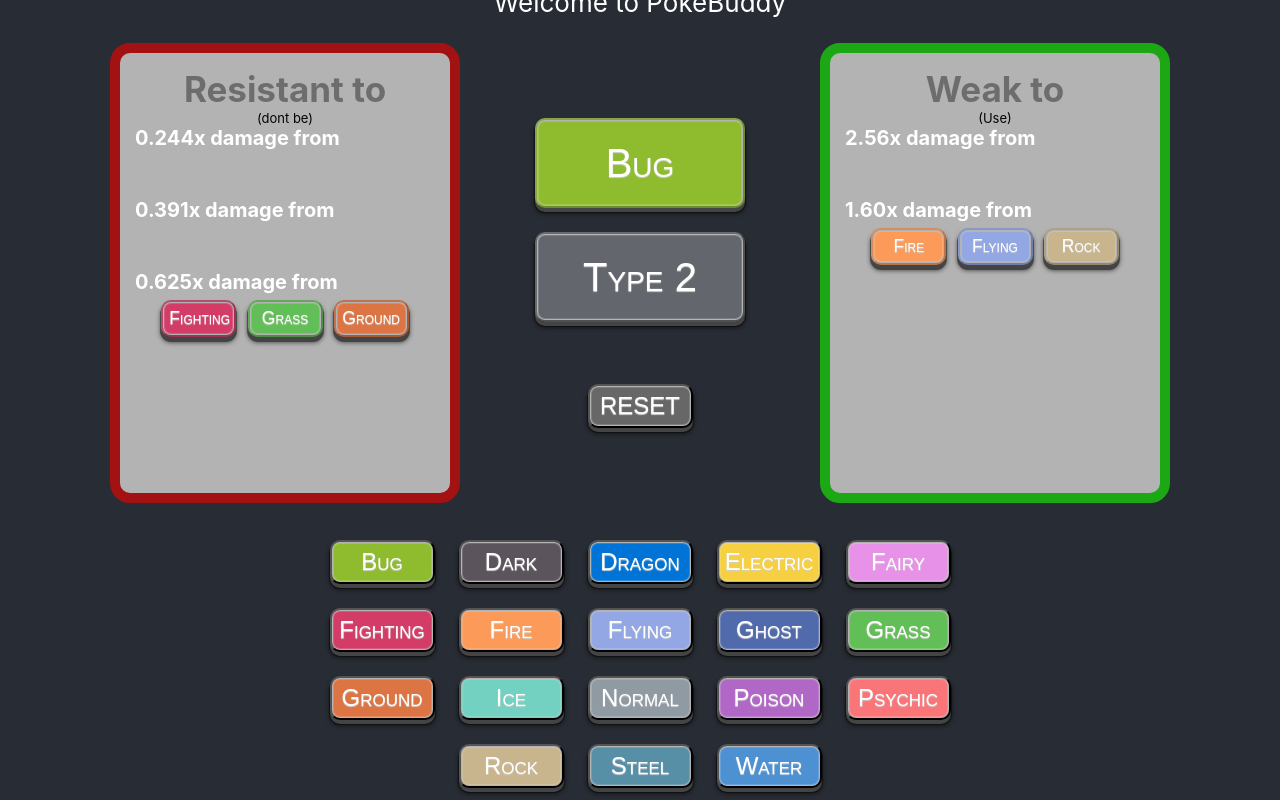
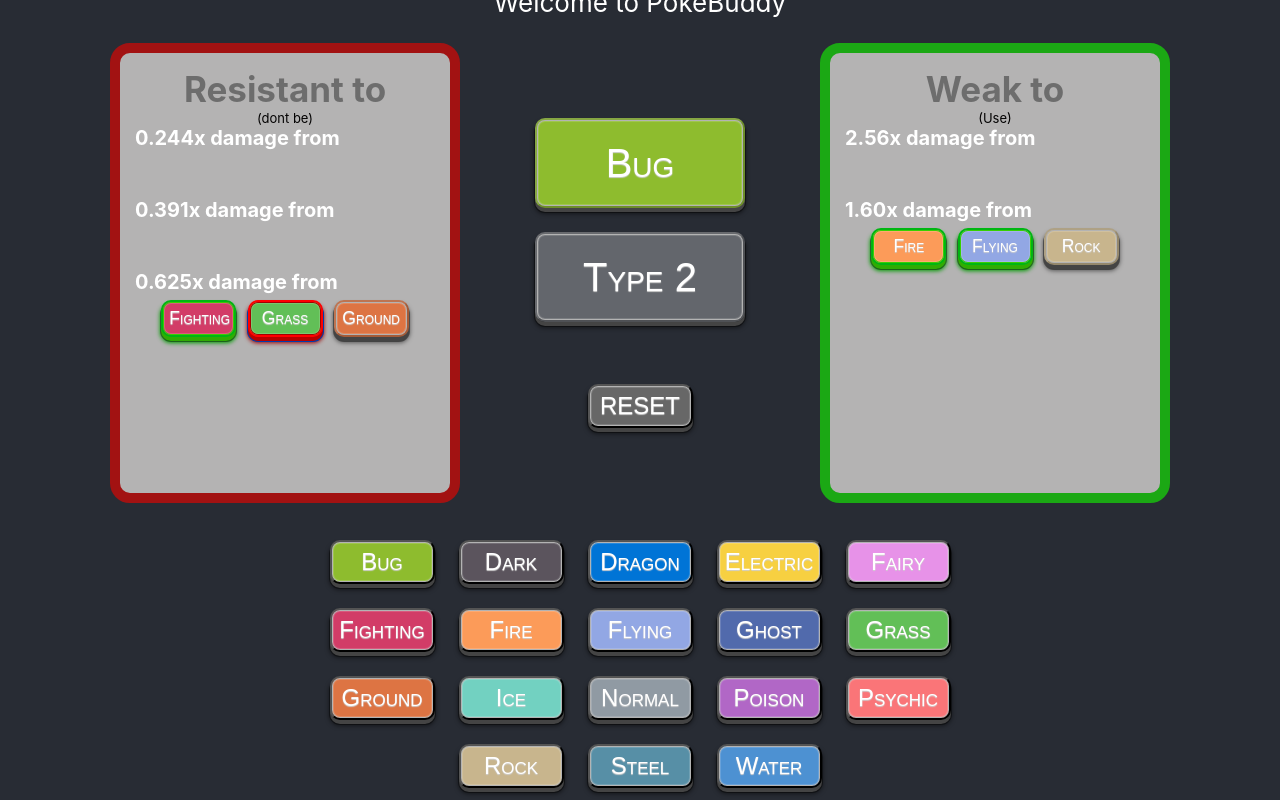
Before and after one commit to benlow22/PokeBuddy-Vercel, a React (Create React App) app: page / in a window 1280 px wide. Both pictures are taken after a click on the button "Bug". Shown: the part 313-1113 px from the top of the page. Built offline with nearby package versions, Linux system fonts and the light colour scheme.

Commit message:
pass effectiveness into resist / weak to and class

```diff
--- a/src/Components/button/SmallButton.js
+++ b/src/Components/button/SmallButton.js
@@ -1,16 +1,15 @@
-import React from 'react';
+import React from "react";
 
-
-export function SmallButton (props) {
-
+export function SmallButton(props) {
 	return (
 		<button
 			//onClick={this.handleClick}
 			disabled
-            className={`small-button ${props.typeName}`}>
+			className={`small-button ${props.typeName} ${props.effectiveness}-attack`}
+		>
 			{props.typeName}
 		</button>
-    )
+	);
 }
 
 /* export class Button extends React.Component {
--- a/src/Components/resistantTo/ResistantTo.js
+++ b/src/Components/resistantTo/ResistantTo.js
@@ -1,10 +1,42 @@
-import { checkTypes } from "../../database";
+import { checkAttackPotential, checkTypes } from "../../database";
 import { SmallButton } from "../button/SmallButton";
 
 export function ResistantTo(props) {
 	let type1 = props.type1;
 	let type2 = props.type2;
+	const attackEffectiveness = checkAttackPotential(type1, type2);
+	const addAttackEffectivenessToType = (type) => {
+		let effectiveness;
+		if (attackEffectiveness["superEffective"].includes(type)) {
+			effectiveness = "super-effective";
+		} else if (attackEffectiveness["notVeryEffective"].includes(type)) {
+			effectiveness = "not-very-effective";
+		} else if (attackEffectiveness["weakEffective"].includes(type)) {
+			effectiveness = "weak-effective";
+		}
+		console.log("type:", type, "effect", effectiveness);
+		return effectiveness;
+	};
 
+	// // {
+	// 	"superEffective": [
+	// 		"Dark",
+	// 		"Ice",
+	// 		"Normal",
+	// 		"Rock",
+	// 		"Steel"
+	// 	],
+	// 	"notVeryEffective": [
+	// 		"Bug",
+	// 		"Fairy",
+	// 		"Flying",
+	// 		"Poison",
+	// 		"Psychic"
+	// 	],
+	// 	"weakEffective": [
+	// 		"Ghost"
+	// 	]
+	// }
 	if (type1) {
 		const effectiveness = checkTypes(type1, type2);
 		return (
@@ -15,10 +47,13 @@ export function ResistantTo(props) {
 				<div className="extra-resistant-types types-box">
 					{effectiveness.extraResistant &&
 						effectiveness.extraResistant.map((type, index) => {
+							const effectiveness =
+								addAttackEffectivenessToType(type);
 							return (
 								<SmallButton
 									typeName={type}
 									key={`${index}-${type}`}
+									effectiveness={effectiveness}
 								/>
 							);
 						})}
@@ -38,8 +73,16 @@ export function ResistantTo(props) {
 				<h5>0.625x damage from</h5>
 				<div className="resistant-types types-box">
 					{effectiveness.resistant &&
-						effectiveness.resistant.map((type) => {
-							return <SmallButton typeName={type} />;
+						effectiveness.resistant.map((type, index) => {
+							const effectiveness =
+								addAttackEffectivenessToType(type);
+							return (
+								<SmallButton
+									typeName={type}
+									key={`${index}-${type}`}
+									effectiveness={effectiveness}
+								/>
+							);
 						})}
 				</div>
 			</div>
--- a/src/Components/weakTo/WeakTo.js
+++ b/src/Components/weakTo/WeakTo.js
@@ -1,9 +1,23 @@
-import { checkTypes } from "../../database";
+import { checkAttackPotential, checkTypes } from "../../database";
 import { SmallButton } from "../button/SmallButton";
 
 export function WeakTo(props) {
 	let type1 = props.type1;
 	let type2 = props.type2;
+
+	const attackEffectiveness = checkAttackPotential(type1, type2);
+	const addAttackEffectivenessToType = (type) => {
+		let effectiveness;
+		if (attackEffectiveness["superEffective"].includes(type)) {
+			effectiveness = "super-effective";
+		} else if (attackEffectiveness["notVeryEffective"].includes(type)) {
+			effectiveness = "not-very-effective";
+		} else if (attackEffectiveness["weakEffective"].includes(type)) {
+			effectiveness = "weak-effective";
+		}
+		console.log("type:", type, "effect", effectiveness);
+		return effectiveness;
+	};
 
 	if (type1) {
 		const effectiveness = checkTypes(type1, type2);
@@ -16,10 +30,13 @@ export function WeakTo(props) {
 				<div className="very-weak-to-types types-box">
 					{effectiveness.veryWeakTo &&
 						effectiveness.veryWeakTo.map((type, index) => {
+							const effectiveness =
+								addAttackEffectivenessToType(type);
 							return (
 								<SmallButton
 									typeName={type}
 									key={`${index}-${type}`}
+									effectiveness={effectiveness}
 								/>
 							);
 						})}
@@ -28,10 +45,13 @@ export function WeakTo(props) {
 				<div className="weak-to-types types-box">
 					{effectiveness.weakTo &&
 						effectiveness.weakTo.map((type, index) => {
+							const effectiveness =
+								addAttackEffectivenessToType(type);
 							return (
 								<SmallButton
 									typeName={type}
 									key={`${index}-${type}`}
+									effectiveness={effectiveness}
 								/>
 							);
 						})}
```
Lines whose indentation alone changed are shown as unchanged.
